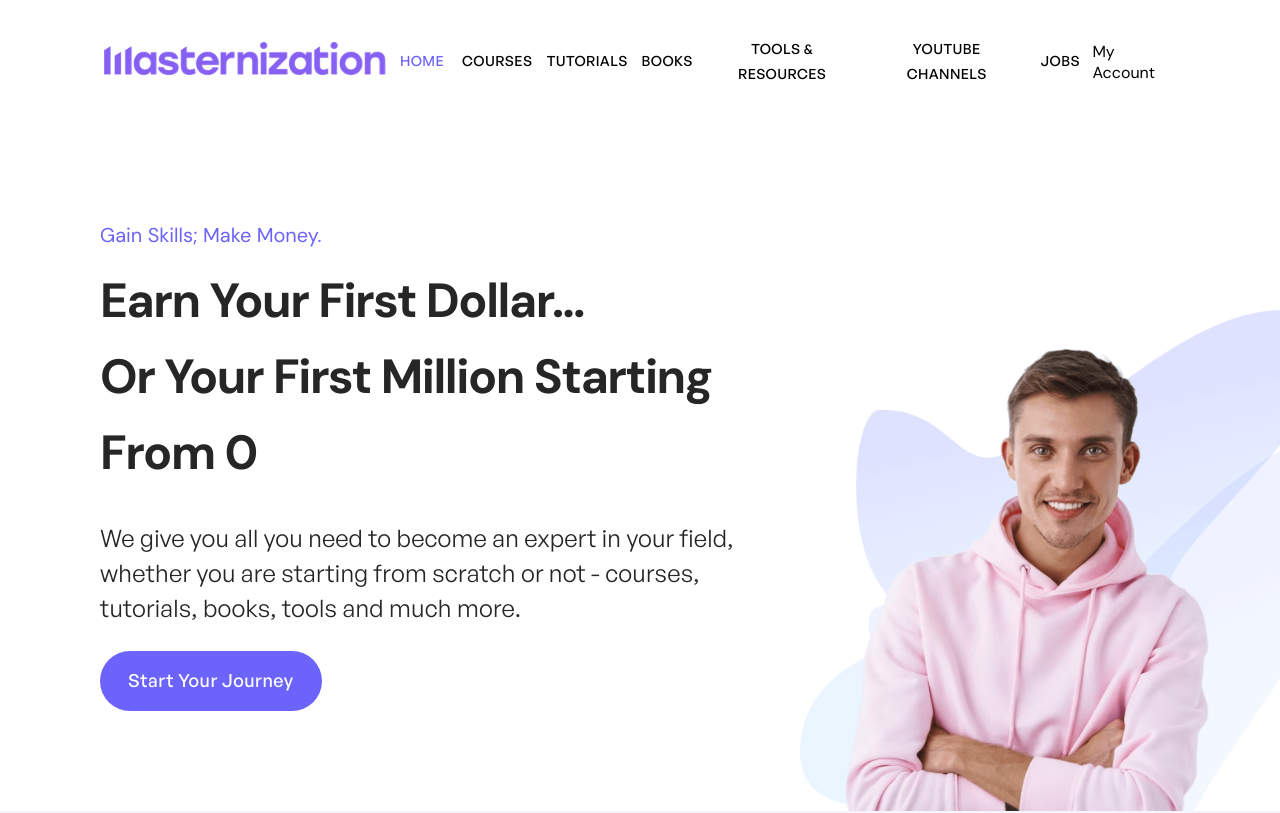
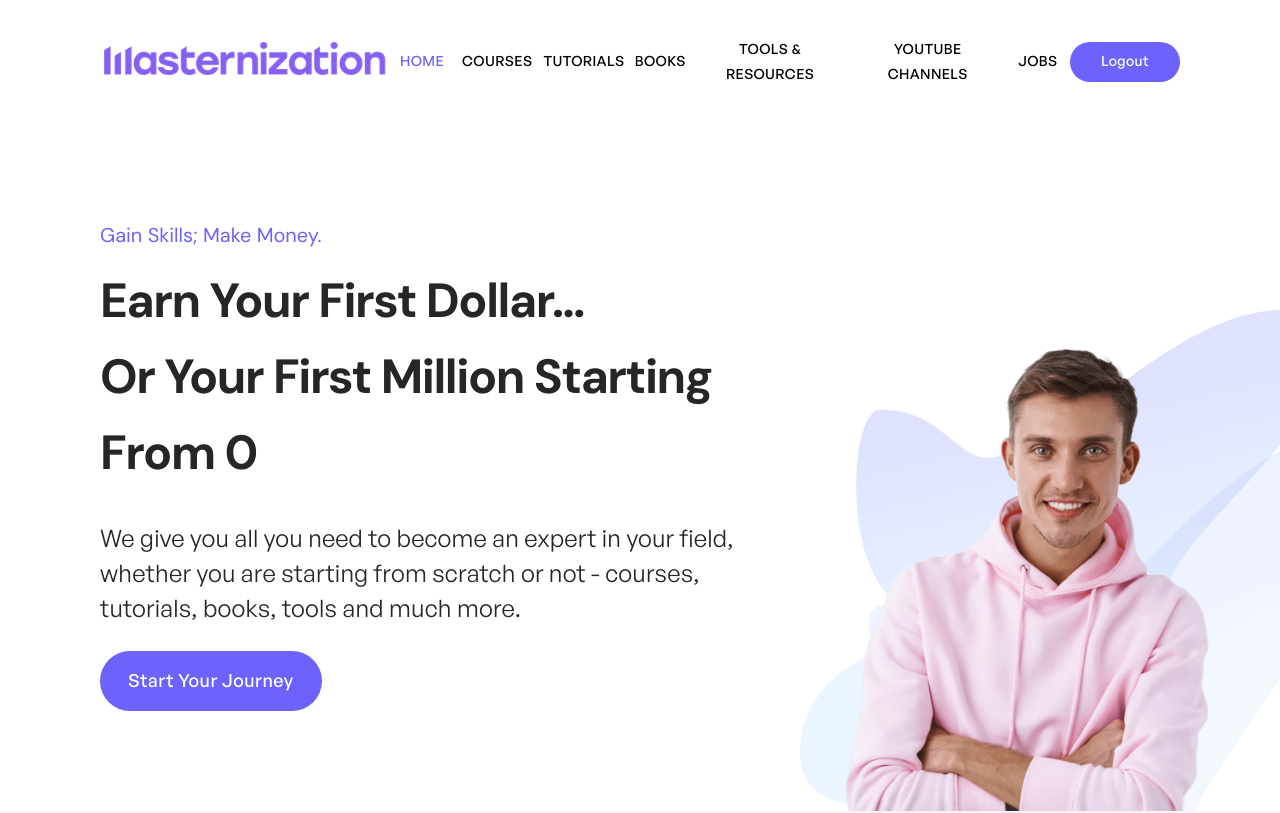
Before and after one commit to HammadRafiq/masternization, a React (Create React App) app: page /home in a window 1280 px wide. Shown: the top 813 px of the page. Built offline with nearby package versions, Linux system fonts and the light colour scheme.

Commit message:
header done

```diff
--- a/package.json
+++ b/package.json
@@ -5,6 +5,7 @@
   "dependencies": {
     "@emotion/react": "^11.11.1",
     "@emotion/styled": "^11.11.0",
+    "@mui/icons-material": "^5.14.19",
     "@mui/material": "^5.14.18",
     "@mui/system": "^5.14.18",
     "@testing-library/jest-dom": "^5.17.0",
--- a/src/App.js
+++ b/src/App.js
@@ -1,6 +1,6 @@
 import './Fonts/WEB/css/general-sans.css'
 import './App.css';
-import { Route, Routes } from 'react-router-dom'
+import { Route, Routes, Navigate } from 'react-router-dom'
 import Courses from './Pages/Courses/Index';
 import Home from './Pages/Home/Index';
 import Tutorials from './Pages/Tutorials/Index';
--- /dev/null
+++ b/src/Components/Common/CustomMenu.jsx
@@ -0,0 +1,67 @@
+import { Box, Menu, MenuItem, Typography } from '@mui/material';
+import React, { useState } from 'react'
+import MenuIcon from '@mui/icons-material/Menu';
+import { useNavigate } from "react-router-dom"
+
+const CustomMenu = ({
+    renderUI = <MenuIcon sx={{ fontSize: "34px" }} />,
+    options = [],
+    padding = "5px 13px",
+    styleObj = {},
+}) => {
+    const [anchorEl, setAnchorEl] = useState(null);
+    const open = Boolean(anchorEl);
+    const navigate = useNavigate()
+
+    const handleClose = (e) => {
+        e.stopPropagation()
+        setAnchorEl(null)
+    }
+
+
+    return (
+        <Box sx={{ overflow: "visible" }}>
+            <Box
+                onClick={event => {
+                    event.stopPropagation()
+                    setAnchorEl(event.currentTarget)
+                }}
+                sx={{
+                    padding: padding,
+                    cursor: "pointer",
+                    ...styleObj
+                }}
+            >
+                {renderUI}
+            </Box>
+            <Menu
+                anchorEl={anchorEl}
+                open={open}
+                onClose={handleClose}
+                sx={{
+                    ".MuiMenu-paper": {
+                        backgroundColor: "#fff"
+                    }
+                }}
+            >
+                {options?.map((item, index) => (
+                    <MenuItem
+                        key={item?.title + index}
+                        onClick={e => {
+                            handleClose(e)
+                            navigate(item.link)
+                        }}
+                    >
+                        <Box style={{ display: "flex", alignItems: "center", gap: "7px" }}>
+                            <Typography variant='body2'>
+                                {item.title}
+                            </Typography>
+                        </Box>
+                    </MenuItem>
+                ))}
+            </Menu>
+        </Box>
+    )
+}
+
+export default CustomMenu
--- a/src/Components/Common/LoadButton.js
+++ b/src/Components/Common/LoadButton.js
@@ -1,29 +1,36 @@
 import React from 'react'
 import Button, { ButtonProps } from '@mui/material/Button';
-const LoadButton = ({text}) => {
+
+const LoadButton = (
+  {
+    text,
+    styleProps = {}
+  }
+) => {
   return (
     <Button sx={{
-        backgroundColor:'var(--purple)',
-        color:'var(--white)',
-        textTransform:'capitalize',
-        borderRadius:'76px',
-        padding:'10px 28px',
-        fontSize:'18px',
-        fontWeight:500,
-        height:'60px',
-        marginTop:{
-          xs:'15px',
-          md:'0'
-        },
-        minWidth:{
-          xs:'100%',
-          md:'201px'
-        },
+      backgroundColor: 'var(--purple)',
+      color: 'var(--white)',
+      textTransform: 'capitalize',
+      borderRadius: '76px',
+      padding: '10px 28px',
+      fontSize: '18px',
+      fontWeight: 500,
+      height: '60px',
+      marginTop: {
+        xs: '15px',
+        md: '0'
+      },
+      minWidth: {
+        xs: '100%',
+        md: '201px'
+      },
 
-        '&:hover': {
-          backgroundColor:'var(--purple)',
-        },
-      }}>{text}</Button>
+      '&:hover': {
+        backgroundColor: 'var(--purple)',
+      },
+      ...styleProps
+    }}>{text}</Button>
   )
 }
 
--- a/src/Layout/index.jsx
+++ b/src/Layout/index.jsx
@@ -1,7 +1,20 @@
-import { Box, Button, Menu, MenuItem, Typography } from '@mui/material'
-import React from 'react'
+import React, { useMemo } from 'react'
 import Logo from '../Assets/Masternization.svg'
 import { useLocation, useNavigate } from "react-router-dom"
+import LoadButton from '../Components/Common/LoadButton'
+import AppBar from '@mui/material/AppBar';
+import Box from '@mui/material/Box';
+import Toolbar from '@mui/material/Toolbar';
+import IconButton from '@mui/material/IconButton';
+import Typography from '@mui/material/Typography';
+import Menu from '@mui/material/Menu';
+import Container from '@mui/material/Container';
+import Avatar from '@mui/material/Avatar';
+import Button from '@mui/material/Button';
+import Tooltip from '@mui/material/Tooltip';
+import MenuItem from '@mui/material/MenuItem';
+import CustomMenu from '../Components/Common/CustomMenu';
+import MenuIcon from '@mui/icons-material/Menu';
 
 const pages = [
     {
@@ -34,15 +47,10 @@ const pages = [
     }
 ]
 
+
 const Layout = ({ children }) => {
-    const [anchorElNav, setAnchorElNav] = React.useState(null);
-
+    const navigate = useNavigate()
     const location = useLocation()
-    const navigate = useNavigate()
-
-    const handleCloseNavMenu = () => {
-        setAnchorElNav(null);
-    };
 
     return (
         <Box>
@@ -50,31 +58,7 @@ const Layout = ({ children }) => {
                 <img
                     src={Logo}
                 />
-                <Menu
-                    id="menu-appbar"
-                    anchorEl={anchorElNav}
-                    anchorOrigin={{
-                        vertical: 'bottom',
-                        horizontal: 'left',
-                    }}
-                    keepMounted
-                    transformOrigin={{
-                        vertical: 'top',
-                        horizontal: 'left',
-                    }}
-                    open={Boolean(anchorElNav)}
-                    onClose={handleCloseNavMenu}
-                    sx={{
-                        display: { xs: 'block', md: 'none' },
-                    }}
-                >
-                    {pages.map((page) => (
-                        <MenuItem key={page.link} onClick={handleCloseNavMenu}>
-                            <Typography textAlign="center">{page.title}</Typography>
-                        </MenuItem>
-                    ))}
-                </Menu>
-                <Box sx={{ display: { xs: 'none', md: 'flex' } }}>
+                <Box sx={{ display: { xs: 'none', lg: 'flex' } }}>
                     {pages.map((page) => {
                         const isActiveMenu = location.pathname.includes(page.link)
                         return (
@@ -82,7 +66,6 @@ const Layout = ({ children }) => {
                                 key={page.link}
                                 onClick={() => {
                                     navigate(page.link)
-                                    handleCloseNavMenu()
                                 }}
                                 sx={{
                                     my: 2, color: isActiveMenu ? "#6B63FB" : 'black', display: 'block',
@@ -93,8 +76,21 @@ const Layout = ({ children }) => {
                         )
                     })}
                 </Box>
-                <Box>
-                    My Account
+                <Box display="flex" gap="20px" alignItems="center">
+                    <Box sx={{ display: { xs: "flex", lg: "none" } }}>
+                        <CustomMenu options={pages} />
+                    </Box>
+                    <LoadButton
+                        text={'Logout'}
+                        styleProps={{
+                            minWidth: {
+                                xs: '100%',
+                                md: '110px'
+                            },
+                            height: "40px",
+                            fontSize: "14px",
+                            marginTop: 0
+                        }} />
                 </Box>
             </Box>
             <Box>
```
Also changed, not shown: 1 other file (tests, documents, lock files or other folders).
